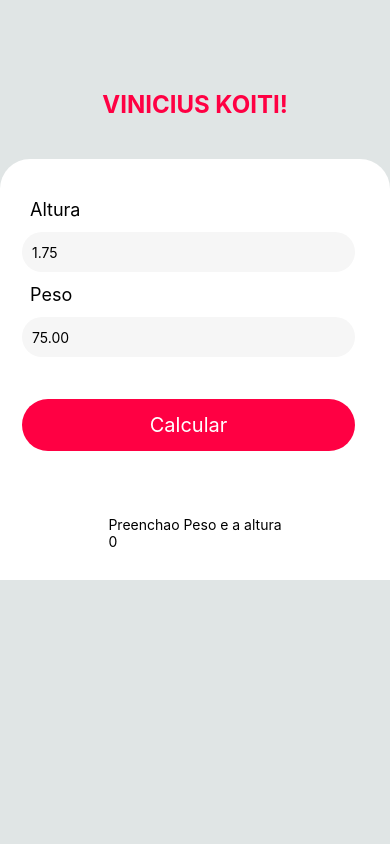
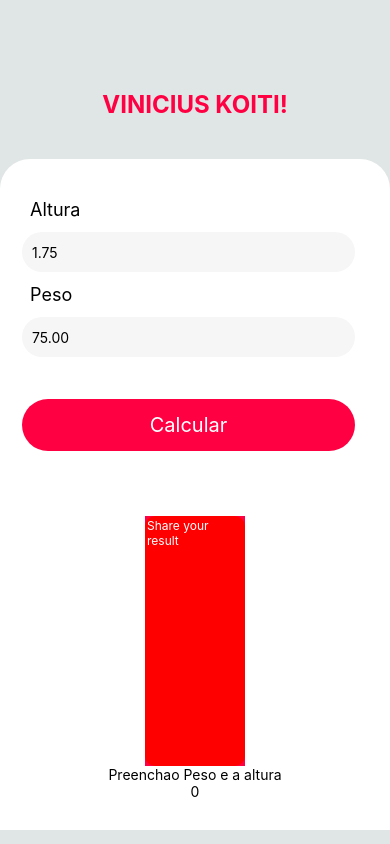
Before and after one commit to ViniciusKoiti/LabProjetoReactNative, a React Native app: screen / in a window 390 px wide. Built offline with nearby package versions, Linux system fonts and the light colour scheme.

Commit message:
Adicionando informações para o usuario

```diff
--- a/components/Form/index.tsx
+++ b/components/Form/index.tsx
@@ -1,17 +1,19 @@
 import React, { useState } from "react"
-import { View, Text, TextInput, Button, TouchableOpacity } from "react-native"
+import { View, Text, TextInput, TouchableOpacity, Vibration } from "react-native"
 import ResultImc from "../ResultIMC";
 import { calculateImc } from "../../service/imcService";
 import style from "./form.style";
 
 export default function Form(){
-    const {formContext,form, formLabel, input, buttonCalculator, textButtonCalculator } = style;
+    const {formContext,form, formLabel, input, buttonCalculator, textButtonCalculator, textErrorMessage } = style;
 
     const [height, setHeight] = useState<number | null>(null);
     const [weight, setWeight] = useState<number | null>(null);
     const [messageImc, setMessageImc] = useState("Preenchao Peso e a altura");
     const [imc, setImc] = useState<number>(0);
     const [textButton, setTextButton] = useState("Calcular");
+    const [errorMessageHeight, setErrorMessageHeight] = useState<String | null>(null);
+    const [errorMessageWeight, setErrorMessageWeight] = useState<String | null>(null);
 
     function imcCalculator(): void{
         height && weight ? setImc(calculateImc(weight, height)) :  setMessageImc("Preencha o peso e altura");
@@ -22,10 +24,24 @@ export default function Form(){
             imcCalculator();
             setMessageImc("Seu imc é igual:");
             setTextButton("Calcular novamente");
+
+            setErrorMessageHeight(null);
+            setErrorMessageWeight(null);
+
             return;
         }
         setImc(0);
-        setTextButton("Calcular")
+        if(!height){
+            setErrorMessageHeight("Preciso que informe sua altura!");
+            return;
+        }
+        if(!weight){
+            setErrorMessageWeight("Preciso que informe seu peso!");
+            return;
+        }
+
+
+        setTextButton("Calcular");
         setMessageImc("Preencha o peso e altura");
 
 
@@ -37,6 +53,9 @@ export default function Form(){
                 <Text
                 style={formLabel}>
                     Altura</Text>
+                    <Text style={textErrorMessage}>
+                        {errorMessageHeight}
+                    </Text>
                 <TextInput
                 style={input}
                 onChangeText={(height:string) => setHeight(height ? parseFloat(height) : null)}
@@ -46,6 +65,10 @@ export default function Form(){
                 <Text
                  style={formLabel}
                 >Peso</Text>
+
+                    <Text style={textErrorMessage}>
+                        {errorMessageWeight}
+                    </Text>
                 <TextInput
                 style={input}
                 onChangeText={(peso) => setWeight(peso ? parseFloat(peso) : null)}
--- a/components/ResultIMC/index.tsx
+++ b/components/ResultIMC/index.tsx
@@ -1,15 +1,31 @@
 import React from "react"
-import { View, Text } from "react-native"
+import { View, Text, TouchableOpacity, Share } from "react-native"
 import Form from "../Form"
 import { ResultImcDTO } from "../../DTO/ResultImc"
 import style from "./resultImc.style"
 
 export default function ResultImc(props: ResultImcDTO){
 
-    const {resultImc} = style;
+    const onShare = async () => {
+        const result = await Share.share({
+            message: `Meu imc hoje é: {{props.imcValue}}`
+        })
+    }
+
+    const {resultImc, boxShareButton, buttonShare, textShare} = style;
 
     return(
         <View style={resultImc}>
+            <View style={boxShareButton}>
+                {props.imcValue != null ?
+                <TouchableOpacity style={buttonShare}>
+                    <Text style={textShare}>Share your result</Text>
+                </TouchableOpacity>
+                :
+
+            <View style={{display: 'none'}}></View>
+                }
+            </View>
             <Text>{props.imcText}</Text>
             <Text>{props.imcValue}</Text>
         </View>
--- a/components/ResultIMC/resultImc.style.ts
+++ b/components/ResultIMC/resultImc.style.ts
@@ -4,6 +4,28 @@ const style = StyleSheet.create({
   resultImc: {
     flex: 1,
     marginTop: 25,
+    alignItems: 'center',
+  },
+  boxShareButton:{
+    alignItems: 'center',
+    backgroundColor: '#ff0043',
+    padding: 0,
+    height: 250,
+    width:100,
+  },
+  buttonShare: {
+    flex: 1,
+    alignItems: 'center',
+    backgroundColor: 'red',
+    padding: 2,
+    borderColor: 'none',
+    borderRadius: 10,
+
+  },
+  textShare: {
+    color: '#FFF',
+    fontSize: 12,
+
   }
 })
 
```
